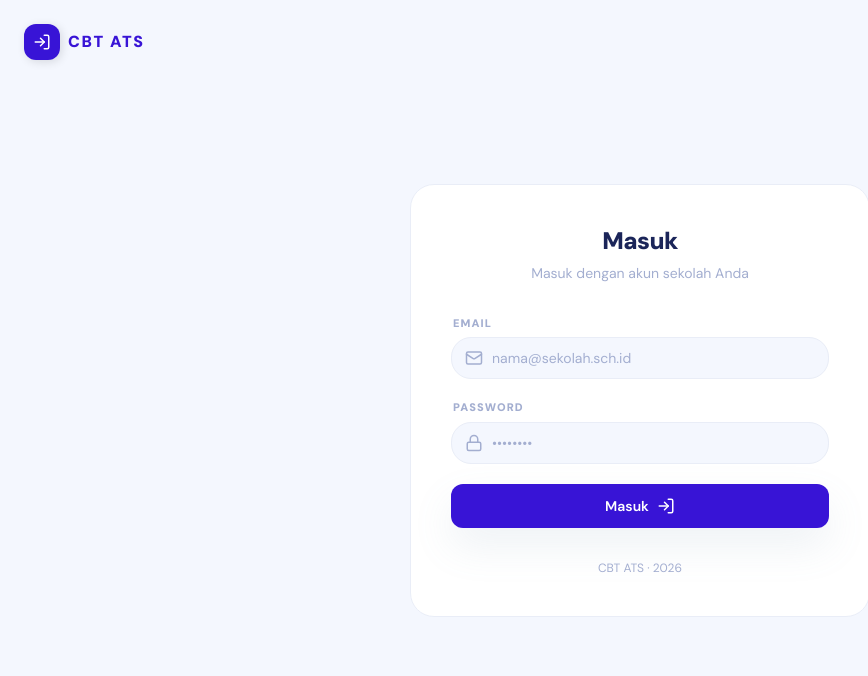
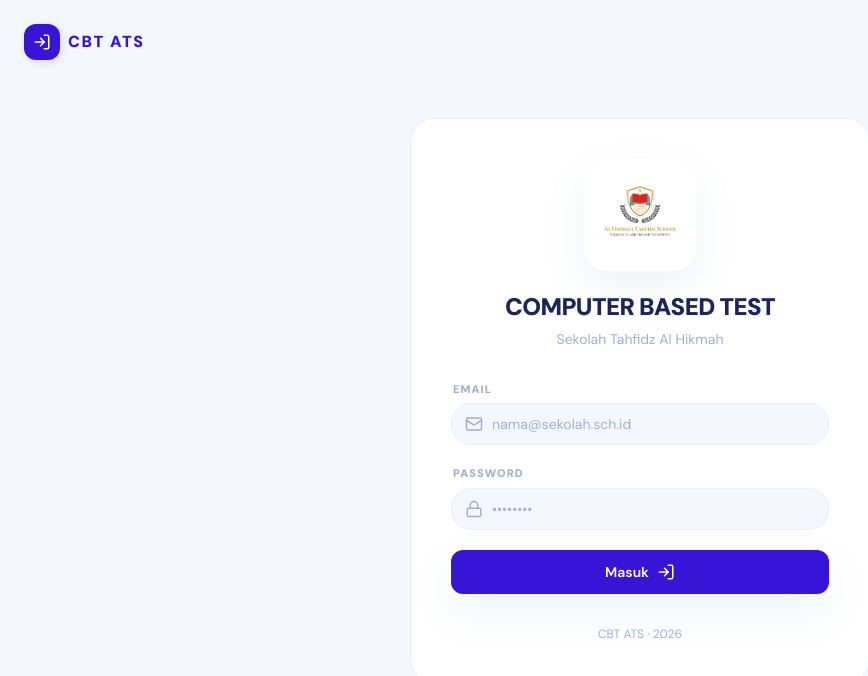
Before and after one commit to dhmsAdhty/ujian, a Vue app: page /login in a window 1280 px wide. Shown: the top 676 px of the page, without its empty margins (0-868 px from the left). Built offline with nearby package versions, Linux system fonts and the light colour scheme; no server answers.

Commit message:
add logo

```diff
--- a/index.html
+++ b/index.html
@@ -2,12 +2,12 @@
 <html lang="id">
   <head>
     <meta charset="UTF-8">
-    <link rel="icon" href="/favicon.ico">
+    <link rel="icon" href="/ATSLogo -trans.png">
     <meta name="viewport" content="width=device-width, initial-scale=1.0">
     <link rel="preconnect" href="https://fonts.googleapis.com">
     <link rel="preconnect" href="https://fonts.gstatic.com" crossorigin>
     <link href="https://fonts.googleapis.com/css2?family=DM+Sans:ital,opsz,wght@0,9..40,400;0,9..40,500;0,9..40,600;0,9..40,700;1,9..40,400&display=swap" rel="stylesheet">
-    <title>CBT ATS</title>
+    <title>CBT | ATS</title>
   </head>
   <body>
     <div id="app"></div>
--- a/src/components/layout/AppLayout.vue
+++ b/src/components/layout/AppLayout.vue
@@ -53,10 +53,9 @@ const isActive = (path) => route.path === path
         <!-- Brand Header — mirrors Venus DrawerItems header -->
         <div class="sticky top-0 z-10 flex items-center gap-3 border-b border-venus-100 bg-white px-6 py-5">
           <div
-            class="flex h-10 w-10 shrink-0 items-center justify-center rounded-xl bg-primary-600 text-white shadow-ios-sm"
+            class="flex h-10 w-10 shrink-0 items-center justify-center overflow-hidden rounded-xl bg-white p-1 shadow-ios-sm ring-1 ring-venus-200"
           >
-            <component v-if="brandIcon" :is="brandIcon" :size="20" stroke-width="2" />
-            <span v-else class="text-sm font-black">{{ brandTitle.charAt(0) }}</span>
+            <img src="/ATSLogo -trans.png" alt="Logo" class="h-full w-full object-contain" />
           </div>
           <div class="min-w-0 flex-1">
             <h2 class="truncate text-sm font-black uppercase tracking-widest text-primary-600">
--- a/src/views/auth/LoginView.vue
+++ b/src/views/auth/LoginView.vue
@@ -63,9 +63,12 @@ const handleLogin = async () => {
       :enter="{ opacity: 1, y: 0, transition: { duration: 420 } }"
       class="w-full max-w-[460px] rounded-3xl border border-venus-100 bg-white px-8 py-10 sm:px-10"
     >
-      <div class="mb-8 text-center">
-        <h1 class="text-2xl font-black tracking-tight text-venus-900">Masuk</h1>
-        <p class="mt-1.5 text-sm text-venus-400">Masuk dengan akun sekolah Anda</p>
+      <div class="mb-8 flex flex-col items-center text-center">
+        <div class="mb-5 flex h-28 w-28 items-center justify-center overflow-hidden rounded-[24px] bg-white p-3 shadow-ios-md">
+          <img src="/ATSLogo -trans.png" alt="Logo ATS" class="h-full w-full object-contain" />
+        </div>
+        <h1 class="text-2xl font-black tracking-tight text-venus-900">COMPUTER BASED TEST</h1>
+        <p class="mt-1.5 text-sm text-venus-400">Sekolah Tahfidz Al Hikmah</p>
       </div>
 
       <form class="space-y-5" @submit.prevent="handleLogin">
```
